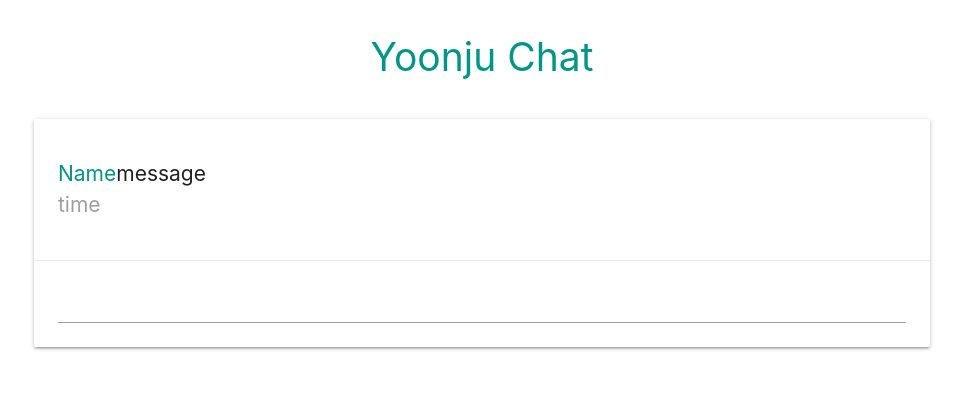
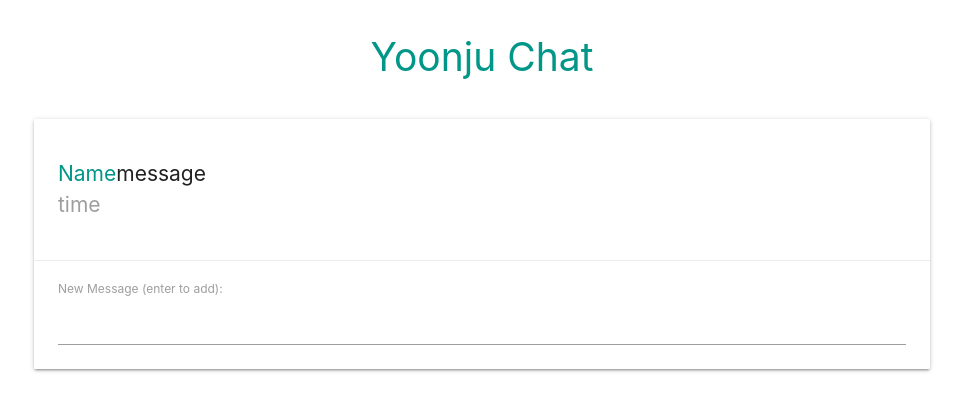
Before and after one commit to YoonjuSeo/vue-firebase, a Vue app in the folder yoonju-chat/: page /#/ in a window 1280 px wide. Both pictures are taken after typing "Sample" into the empty fields and a click on the button "ENTER CHAT". Shown: the top 410 px of the page, without its empty margins (158-1121 px from the left). Built offline with nearby package versions, Linux system fonts and the light colour scheme.

Commit message:
65 New Message Component 190309

```diff
--- a/yoonju-chat/src/components/Chat.vue
+++ b/yoonju-chat/src/components/Chat.vue
@@ -12,16 +12,20 @@
                 </ul>
             </div>
             <div class="card-action">
-                <input type="text">
+                <NewMessage name="name"/>
             </div>
         </div>
     </div>
 </template>
 
 <script>
+import NewMessage from '@/components/NewMessage'
 export default {
     name: 'Chat',
     props: ['name'],
+    components: {
+        NewMessage
+    },
     data(){
         return {
 
--- /dev/null
+++ b/yoonju-chat/src/components/NewMessage.vue
@@ -0,0 +1,25 @@
+<template>
+    <div class="new-message">
+        <form @submit.prevent="addMessage">
+            <label for="new-message">New Message (enter to add):</label>
+            <input type="text" name = "new-message" v-model="newMessage">
+        </form>
+    </div>
+</template>
+
+<script>
+export default {
+    name: 'NewMessage',
+    props: ['name'],
+    data(){
+        return{
+            newMessage: null
+        }
+    },
+    methods: {
+        addMessage(){
+            console.log(this.newMessage, this.name, Date.now())
+        }
+    }
+}
+</script>
```
